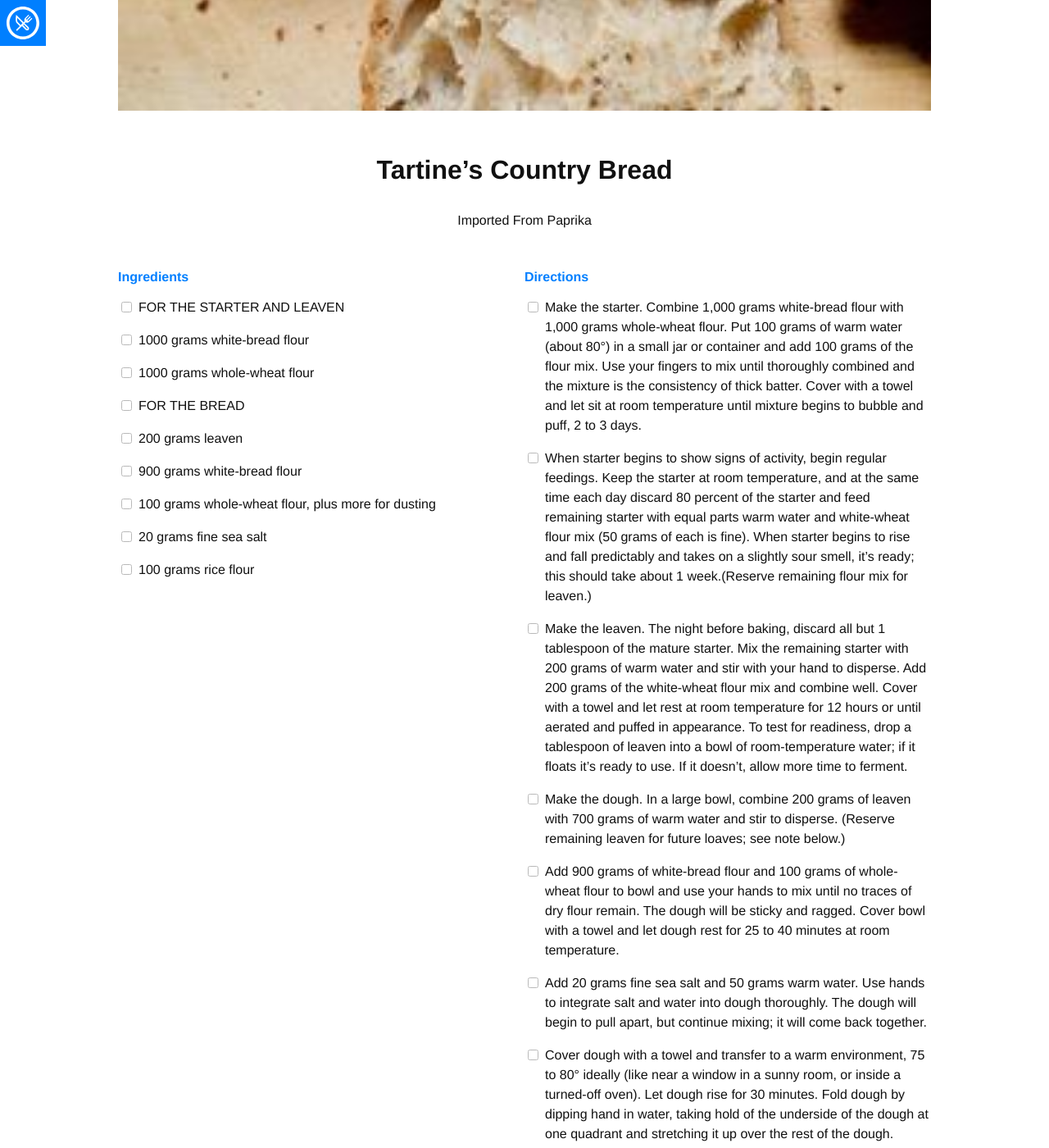
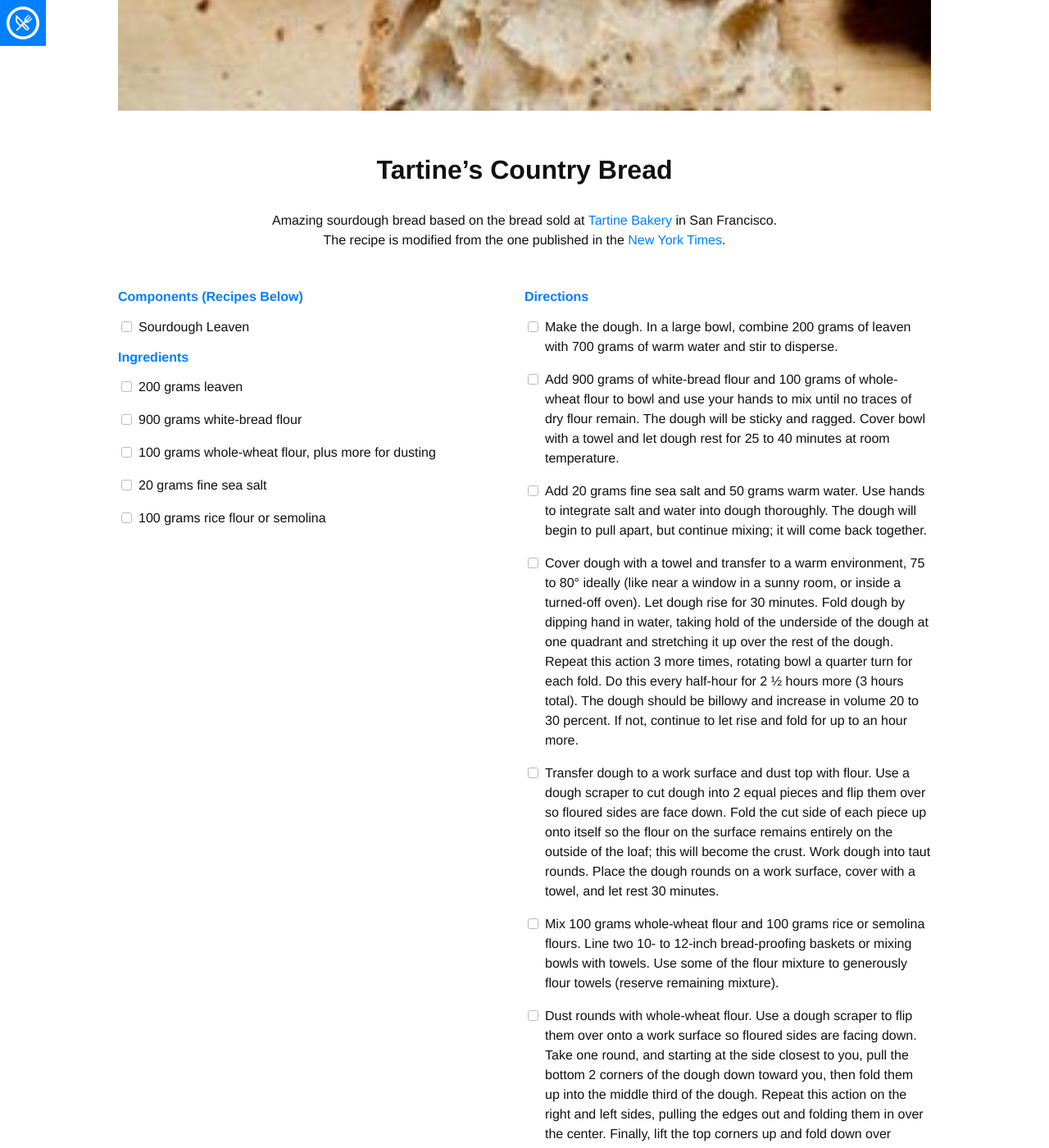
Before and after one commit to roykroth/roth-recipes, a Jekyll site: the page built from _recipes/tartine’s-country-bread.md, in a window 1280 px wide and 1400 px high, scrolled down 873 px. Shown: the whole window at 82% size. Built offline with Jekyll 4.4.1, drawn with Linux system fonts in a browser that asks for light colours; nearby versions of some CDN libraries; some web fonts are replaced; some of the changed text lies outside the part shown.

Commit message:
Changed components

```diff
--- a/_layouts/beta.html
+++ b/_layouts/beta.html
@@ -231,7 +231,7 @@ input{
 	  {% for post in site.posts %}
 	  <a class="post card mb2 block" href="{{ post.url }}">
 	    <h3 class="my1">{{ post.title }}</h3>
-	    <p class="mt1 dark">{{ post.content | strip_html | truncatewords:20 }}</p>
+	    <p class="mt1 dark">{{ post.content | strip_html | truncatewords:50 }}</p>
 	    <p class="action">View Post</p>
 	  </a>
 	  {% endfor %}
--- a/_layouts/recipe.html
+++ b/_layouts/recipe.html
@@ -2,7 +2,6 @@
 layout: default
 ---
 <div class="container" itemscope itemtype="http://schema.org/Recipe">
-
 <!-- call up the image and image credit link -->
   {% for image in page.image %}
   <div class="xs-p2">
@@ -34,7 +33,7 @@ layout: default
     <div class="sm-col sm-col-6 lg-col-6">
       <!-- check if it's a component-based recipe -->
       {% if page.components %}
-      <h4 class="blue mt0 mb2 xs-center">Components</h4>
+      <h4 class="blue mt0 mb2 xs-center">Components <a href="{{page.url}}#components">(Recipes Below)</a></h4>
       <ul>
         <!-- list components that make up recipe -->
         {% for component in page.components %}
@@ -69,8 +68,8 @@ layout: default
 <!-- check if it's a component-based recipe, render it -->
   {% if page.components %}
 
-  <div class="components bg-darken-2 p2 mt3 mb3 center">
-    &darr; This is a <strong class="blue">component-based recipe</strong> (fancy talk for making the dish in pieces, then assembling). &darr;
+  <div class="components bg-darken-2 p2 mt3 mb3 center" id ="components" >
+    <h2 class="blue mt0 mb2 xs-center">Component Recipes</h2>
   </div>
 
   <div class="clearfix mxn2">
--- a/_recipes/tartine’s-country-bread.md
+++ b/_recipes/tartine’s-country-bread.md
@@ -4,31 +4,28 @@ layout: recipe
 title: Tartine’s Country Bread
 image: EC317358-DE52-4615-A20E-9AE31528BE9D.jpg
 
+components:
+- Sourdough Leaven
+
 ingredients:
-- FOR THE STARTER AND LEAVEN
-- 1000 grams white-bread flour
-- 1000 grams whole-wheat flour
-- FOR THE BREAD
 - 200 grams leaven
 - 900 grams white-bread flour
 - 100 grams whole-wheat flour, plus more for dusting
 - 20 grams fine sea salt
-- 100 grams rice flour
+- 100 grams rice flour or semolina
 
 directions:
-- Make the starter. Combine 1,000 grams white-bread flour with 1,000 grams whole-wheat flour. Put 100 grams of warm water (about 80 degrees) in a small jar or container and add 100 grams of the flour mix. Use your fingers to mix until thoroughly combined and the mixture is the consistency of thick batter. Cover with a towel and let sit at room temperature until mixture begins to bubble and puff, 2 to 3 days.
-- When starter begins to show signs of activity, begin regular feedings. Keep the starter at room temperature, and at the same time each day discard 80 percent of the starter and feed remaining starter with equal parts warm water and white-wheat flour mix (50 grams of each is fine). When starter begins to rise and fall predictably and takes on a slightly sour smell, it’s ready; this should take about 1 week.(Reserve remaining flour mix for leaven.)
-- Make the leaven. The night before baking, discard all but 1 tablespoon of the mature starter. Mix the remaining starter with 200 grams of warm water and stir with your hand to disperse. Add 200 grams of the white-wheat flour mix and combine well. Cover with a towel and let rest at room temperature for 12 hours or until aerated and puffed in appearance. To test for readiness, drop a tablespoon of leaven into a bowl of room-temperature water; if it floats it’s ready to use. If it doesn’t, allow more time to ferment.
-- Make the dough. In a large bowl, combine 200 grams of leaven with 700 grams of warm water and stir to disperse. (Reserve remaining leaven for future loaves; see note below.)
+
+- Make the dough. In a large bowl, combine 200 grams of leaven with 700 grams of warm water and stir to disperse.
 - Add 900 grams of white-bread flour and 100 grams of whole-wheat flour to bowl and use your hands to mix until no traces of dry flour remain. The dough will be sticky and ragged. Cover bowl with a towel and let dough rest for 25 to 40 minutes at room temperature.
 - Add 20 grams fine sea salt and 50 grams warm water. Use hands to integrate salt and water into dough thoroughly. The dough will begin to pull apart, but continue mixing; it will come back together.
 - Cover dough with a towel and transfer to a warm environment, 75 to 80 degrees ideally (like near a window in a sunny room, or inside a turned-off oven). Let dough rise for 30 minutes. Fold dough by dipping hand in water, taking hold of the underside of the dough at one quadrant and stretching it up over the rest of the dough. Repeat this action 3 more times, rotating bowl a quarter turn for each fold. Do this every half-hour for 2 1/2 hours more (3 hours total). The dough should be billowy and increase in volume 20 to 30 percent. If not, continue to let rise and fold for up to an hour more.
 - Transfer dough to a work surface and dust top with flour. Use a dough scraper to cut dough into 2 equal pieces and flip them over so floured sides are face down. Fold the cut side of each piece up onto itself so the flour on the surface remains entirely on the outside of the loaf; this will become the crust. Work dough into taut rounds. Place the dough rounds on a work surface, cover with a towel, and let rest 30 minutes.
-- Mix 100 grams whole-wheat flour and 100 grams rice flours. Line two 10- to 12-inch bread-proofing baskets or mixing bowls with towels. Use some of the flour mixture to generously flour towels (reserve remaining mixture).
+- Mix 100 grams whole-wheat flour and 100 grams rice or semolina flours. Line two 10- to 12-inch bread-proofing baskets or mixing bowls with towels. Use some of the flour mixture to generously flour towels (reserve remaining mixture).
 - Dust rounds with whole-wheat flour. Use a dough scraper to flip them over onto a work surface so floured sides are facing down. Take one round, and starting at the side closest to you, pull the bottom 2 corners of the dough down toward you, then fold them up into the middle third of the dough. Repeat this action on the right and left sides, pulling the edges out and folding them in over the center. Finally, lift the top corners up and fold down over previous folds. (Imagine folding a piece of paper in on itself from all 4 sides.) Roll dough over so the folded side becomes the bottom of the loaf. Shape into a smooth, taut ball. Repeat with other round.
 - Transfer rounds, seam-side up, to prepared baskets. Cover with a towel and return dough to the 75- to 80-degree environment for 3 to 4 hours. (Or let dough rise for 10 to 12 hours in the refrigerator. Bring back to room temperature before baking.)
 - About 30 minutes before baking, place a Dutch oven or lidded cast-iron pot in the oven and heat it to 500 degrees. Dust tops of dough, still in their baskets, with whole-wheat/rice-flour mixture. Very carefully remove heated pot from oven and gently turn 1 loaf into pan seam-side down. Use a lame (a baker’s blade) or razor blade to score the top of the bread a few times to allow for expansion, cover and transfer to oven. Reduce temperature to 450 degrees and cook for 20 minutes. Carefully remove lid (steam may release) and cook for 20 more minutes or until crust is a rich, golden brown color.
 - Transfer bread to a wire rack to cool for at least 15 minutes before slicing. The bottom of the loaf should sound hollow when tapped. Increase oven temperature to 500 degrees, clean out pot and repeat this process with the second loaf.
 
 ---
-Imported From Paprika
+Amazing sourdough bread based on the bread sold at [Tartine Bakery](https://www.tartinebakery.com/san-francisco/bakery) in San Francisco. The recipe is modified from the one published in the [New York Times](https://cooking.nytimes.com/recipes/1016277-tartines-country-bread).
```
Also changed, not shown: _components/sourdough-leaven.md (added, +20 -0 lines), _recipes/ad-cake.md (+1 -1 lines), _recipes/red-berry-tart.md (deleted, +0 -20 lines).
